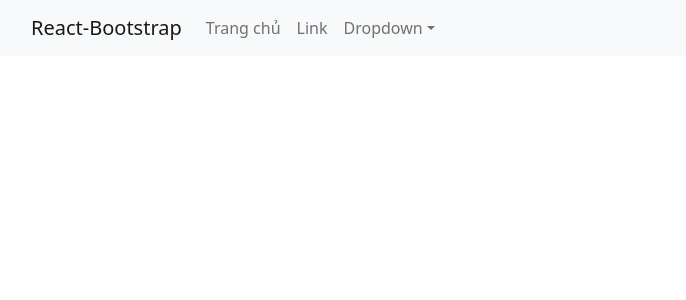
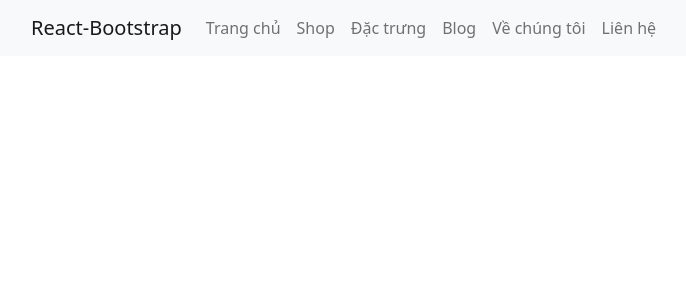
Before and after one commit to ChienPham231201/FashionWeb, a React (Create React App) app in the folder frontend/: page / in a window 1280 px wide. Shown: the top 300 px of the page, without its empty margins (51-737 px from the left). Built offline with nearby package versions, Linux system fonts and the light colour scheme.

Commit message:
update Navbar

```diff
--- a/frontend/src/App.js
+++ b/frontend/src/App.js
@@ -1,4 +1,4 @@
-import NavBar from "./components/navbar";
+import NavBar from "./components/Navbar";
 
 function App() {
     return (
--- a/frontend/src/components/navbar.jsx
+++ b/frontend/src/components/navbar.jsx
@@ -1,29 +1,21 @@
 import Container from 'react-bootstrap/Container';
 import Nav from 'react-bootstrap/Nav';
 import Navbar from 'react-bootstrap/Navbar';
-import NavDropdown from 'react-bootstrap/NavDropdown';
 
 function NavBar() {
   return (
-    <Navbar bg="light" expand="lg">
+    <Navbar bg="light" expand="lg" sticky="top">
       <Container>
         <Navbar.Brand href="#home">React-Bootstrap</Navbar.Brand>
         <Navbar.Toggle aria-controls="basic-navbar-nav" />
         <Navbar.Collapse id="basic-navbar-nav">
           <Nav className="me-auto">
             <Nav.Link href="#home">Trang chủ</Nav.Link>
-            <Nav.Link href="#link">Link</Nav.Link>
-            <NavDropdown title="Dropdown" id="basic-nav-dropdown">
-              <NavDropdown.Item href="#action/3.1">Action</NavDropdown.Item>
-              <NavDropdown.Item href="#action/3.2">
-                Another action
-              </NavDropdown.Item>
-              <NavDropdown.Item href="#action/3.3">Something</NavDropdown.Item>
-              <NavDropdown.Divider />
-              <NavDropdown.Item href="#action/3.4">
-                Separated link
-              </NavDropdown.Item>
-            </NavDropdown>
+            <Nav.Link href="#link">Shop</Nav.Link>
+            <Nav.Link href="#link">Đặc trưng</Nav.Link>
+            <Nav.Link href="#link">Blog</Nav.Link>
+            <Nav.Link href="#link">Về chúng tôi</Nav.Link>
+            <Nav.Link href="#link">Liên hệ</Nav.Link>
           </Nav>
         </Navbar.Collapse>
       </Container>
```
Also changed, not shown: frontend/src/components/Carousels.jsx (added).
